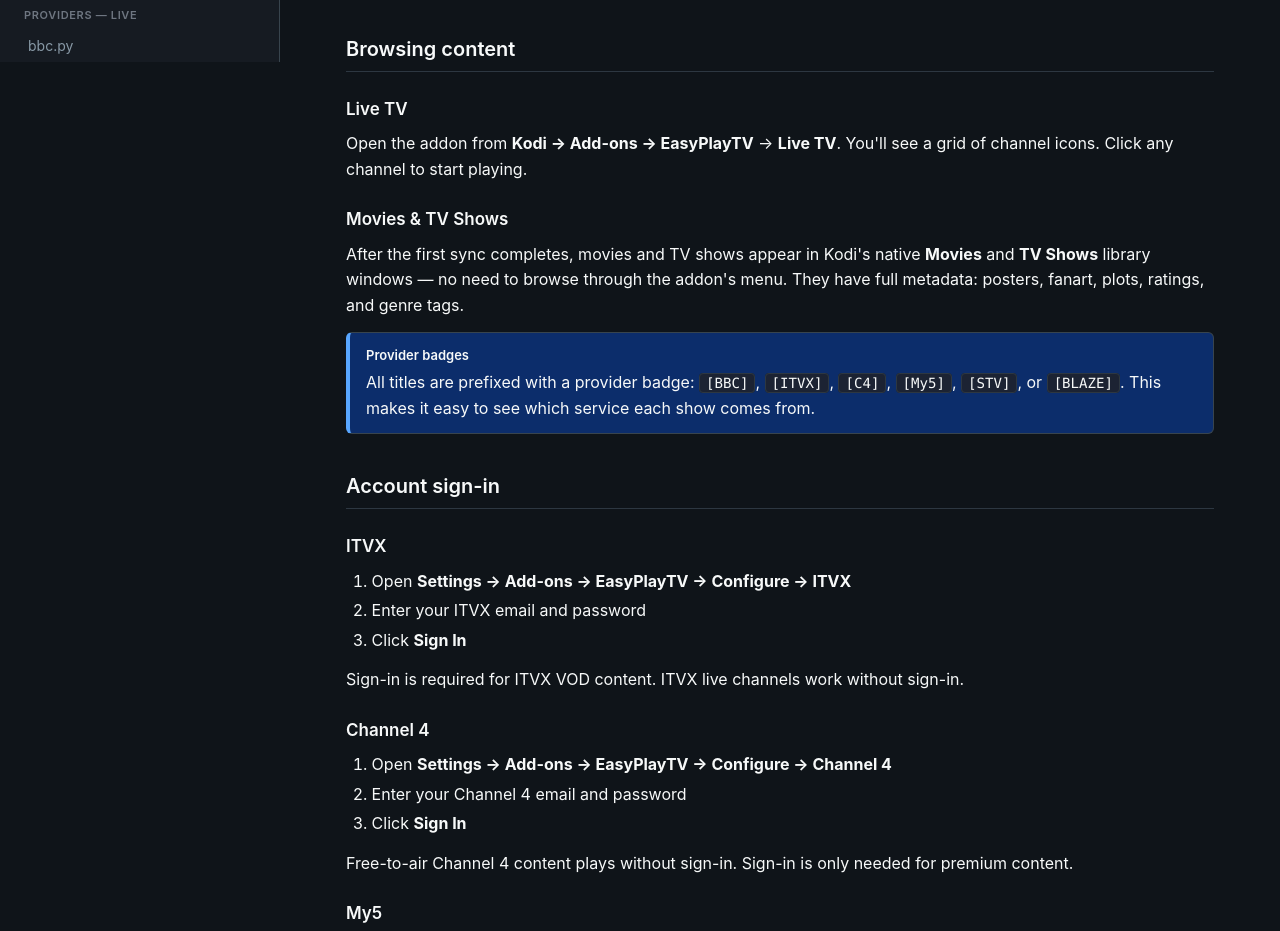
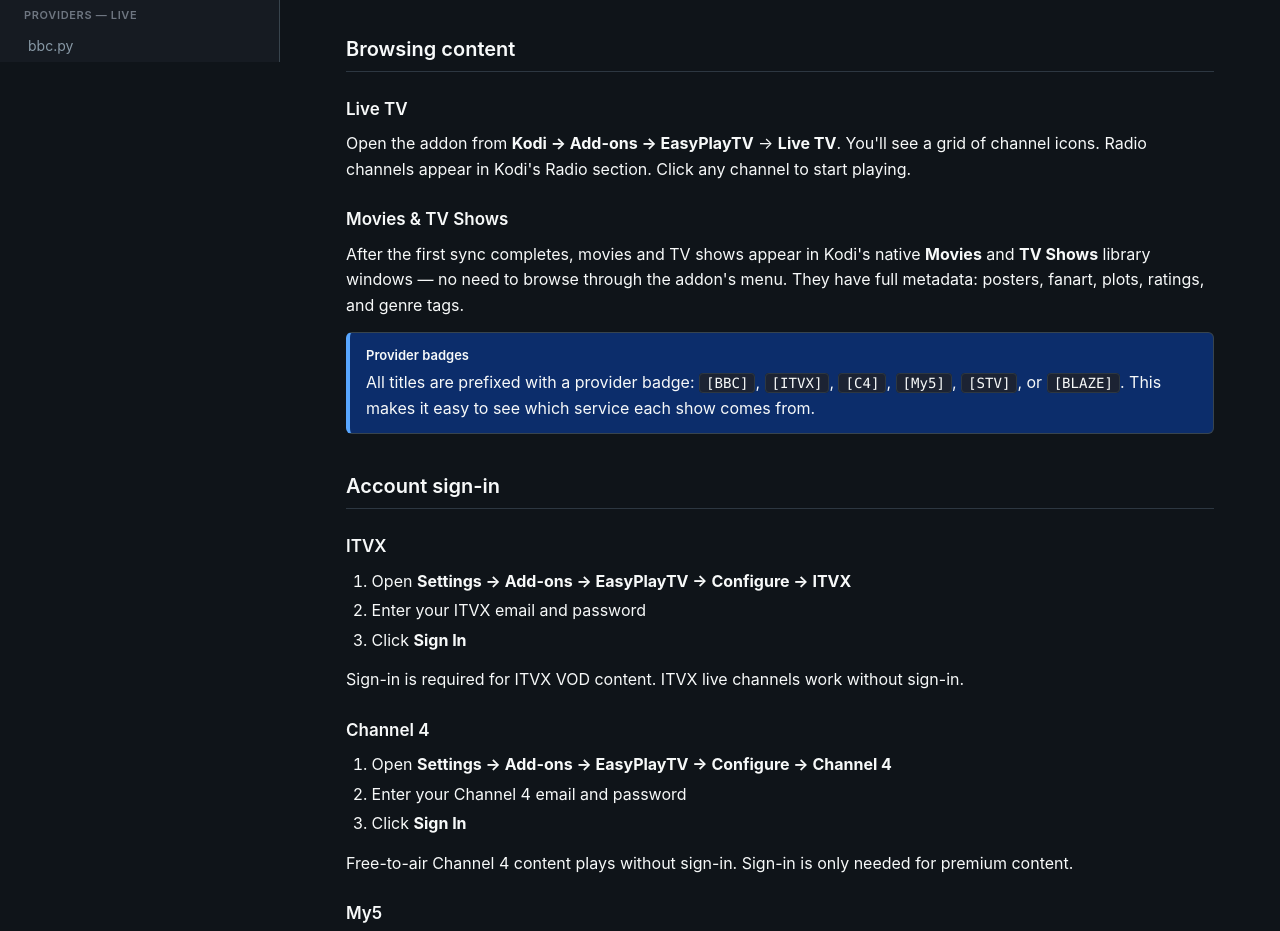
Before and after one commit to scottrix/EasyPlayTV-docs, a plain HTML site: page pages/usage.html in a window 1280 px wide. Shown: the part 800-1731 px from the top of the page. Drawn offline with Linux system fonts and the light colour scheme.

Commit message:
Add note that radio channels appear in Kodi Radio section

```diff
--- a/pages/usage.html
+++ b/pages/usage.html
@@ -78,7 +78,7 @@
 <h2>Browsing content</h2>
 
 <h3>Live TV</h3>
-<p>Open the addon from <strong>Kodi → Add-ons → EasyPlayTV</strong> → <strong>Live TV</strong>. You'll see a grid of channel icons. Click any channel to start playing.</p>
+<p>Open the addon from <strong>Kodi → Add-ons → EasyPlayTV</strong> → <strong>Live TV</strong>. You'll see a grid of channel icons. Radio channels appear in Kodi's Radio section. Click any channel to start playing.</p>
 
 <h3>Movies &amp; TV Shows</h3>
 <p>After the first sync completes, movies and TV shows appear in Kodi's native <strong>Movies</strong> and <strong>TV Shows</strong> library windows — no need to browse through the addon's menu. They have full metadata: posters, fanart, plots, ratings, and genre tags.</p>
```
